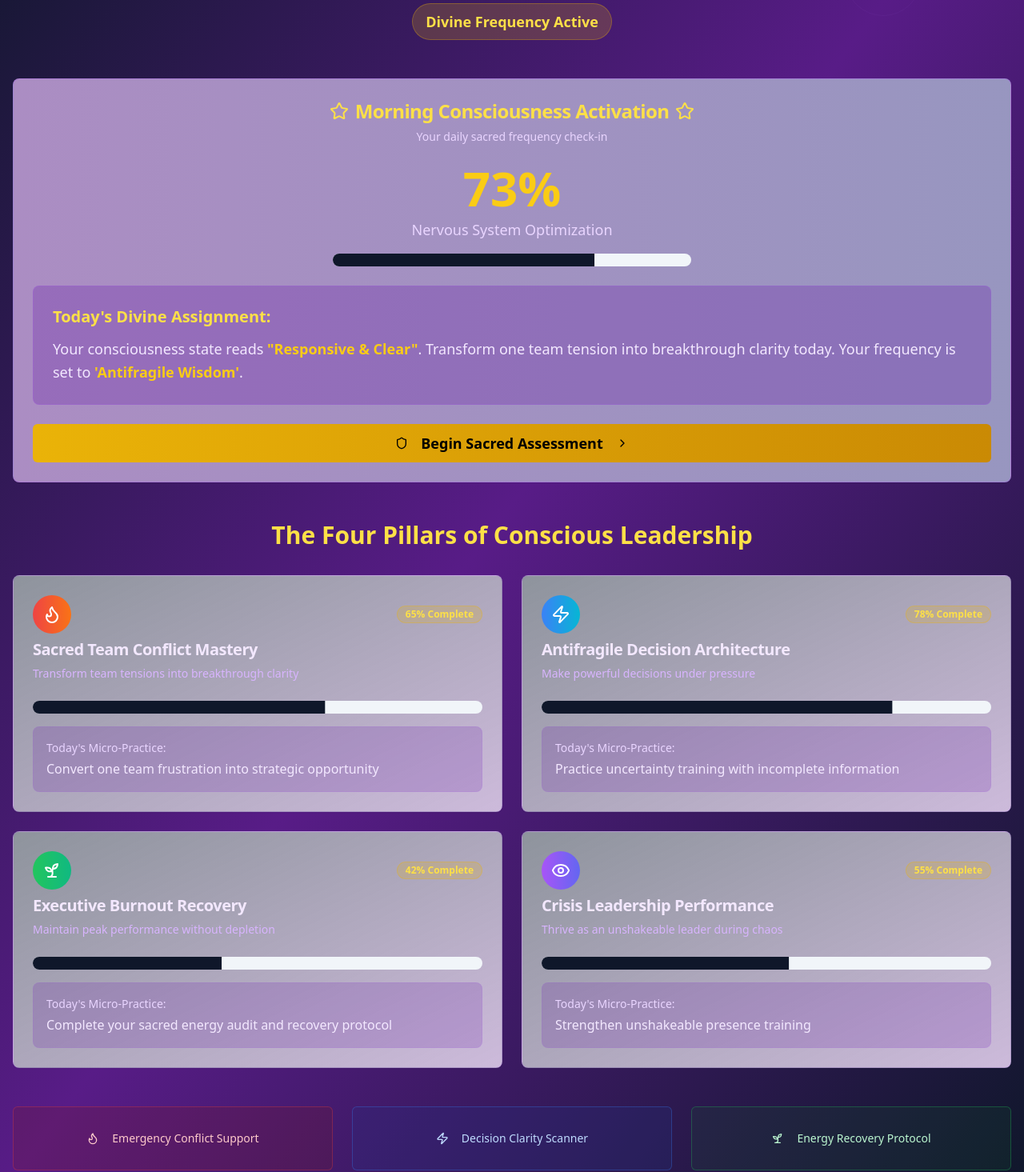
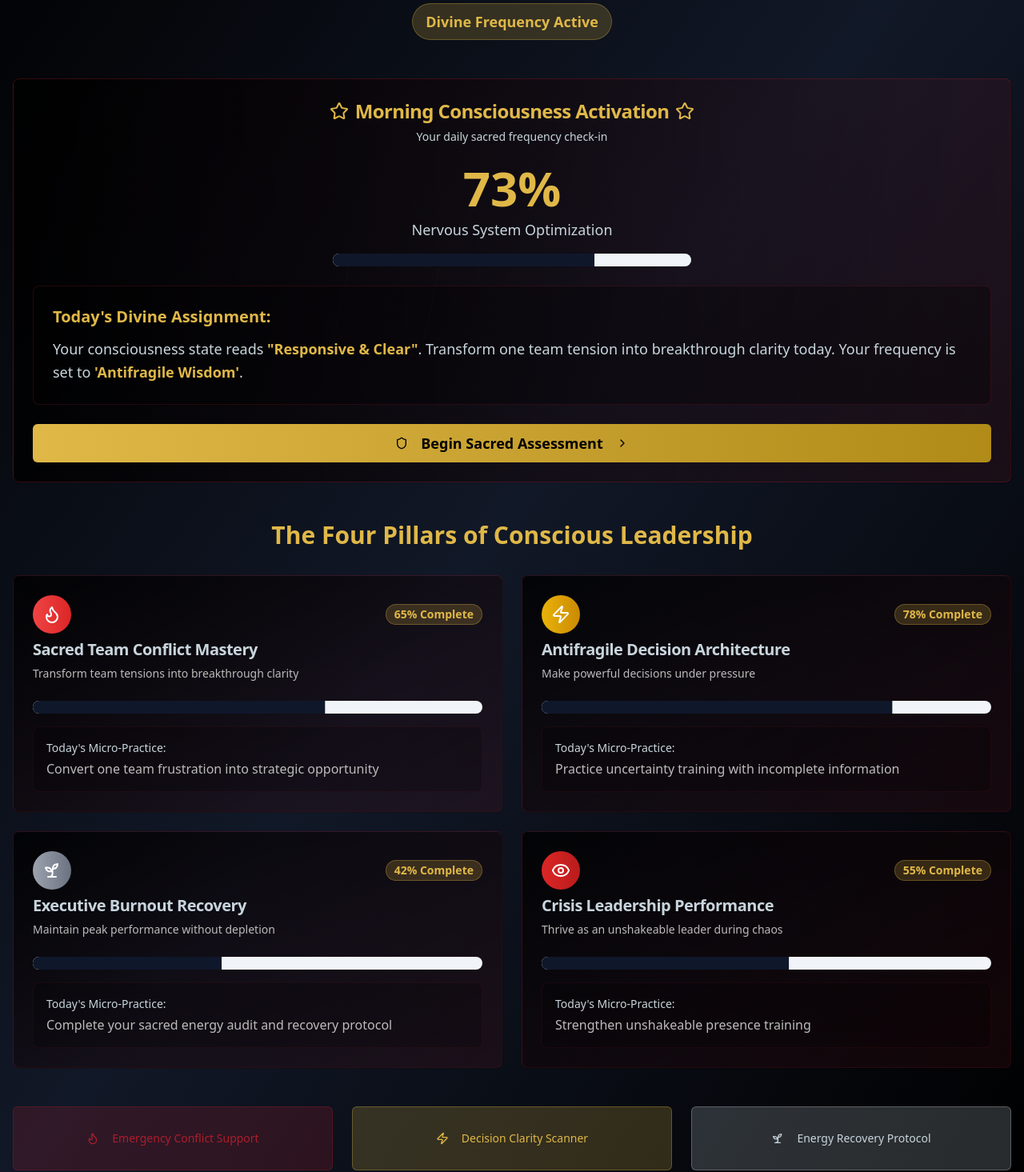
Before and after one commit to FutureGenLeaders/Leadership-Laboratory-, a React (Vite) app: page / in a window 1280 px wide. Shown: the part 236-1701 px from the top of the page at 80% size. Built offline with nearby package versions, Linux system fonts and the light colour scheme.

Commit message:
Refactor: Apply brand colors
Update the application's color scheme to reflect the provided brand colors.

```diff
--- a/src/pages/Assessment.tsx
+++ b/src/pages/Assessment.tsx
@@ -1,4 +1,3 @@
-
 import { useState } from "react";
 import { useNavigate } from "react-router-dom";
 import { Button } from "@/components/ui/button";
@@ -97,7 +96,7 @@ const Assessment = () => {
 
     let level = "Initiate";
     let description = "Beginning the consciousness journey";
-    let color = "from-red-400 to-orange-400";
+    let color = "from-red-400 to-red-500";
 
     if (percentage >= 85) {
       level = "Ruthless Sanusi";
@@ -106,11 +105,11 @@ const Assessment = () => {
     } else if (percentage >= 70) {
       level = "Master";
       description = "Advanced consciousness practitioner";
-      color = "from-purple-400 to-indigo-400";
+      color = "from-yellow-500 to-red-500";
     } else if (percentage >= 55) {
       level = "Practitioner";
       description = "Developing conscious leadership skills";
-      color = "from-blue-400 to-cyan-400";
+      color = "from-gray-400 to-gray-500";
     }
 
     return { level, description, percentage, color };
@@ -120,28 +119,32 @@ const Assessment = () => {
     const results = calculateResults();
 
     return (
-      <div className="min-h-screen bg-gradient-to-br from-slate-900 via-purple-900 to-slate-900 p-4">
+      <div className="min-h-screen bg-gradient-to-br from-black via-gray-900 to-black p-4">
         <div className="container mx-auto max-w-2xl">
           <Button
             variant="ghost"
             onClick={() => navigate('/')}
-            className="mb-6 text-purple-300 hover:text-yellow-300"
+            className="mb-6 hover:text-yellow-300"
+            style={{ color: '#C9D5DD' }}
           >
             <ArrowLeft className="w-4 h-4 mr-2" />
             Return to Dashboard
           </Button>
 
-          <Card className="bg-gradient-to-br from-purple-900/50 to-indigo-900/50 border-purple-500/30">
+          <Card className="border" style={{
+            background: 'linear-gradient(to bottom right, rgba(0, 0, 0, 0.8), rgba(173, 30, 45, 0.1))',
+            borderColor: 'rgba(173, 30, 45, 0.3)'
+          }}>
             <CardHeader className="text-center">
               <div className="flex justify-center mb-4">
                 <div className={`p-6 rounded-full bg-gradient-to-r ${results.color}`}>
                   <Crown className="w-12 h-12 text-white" />
                 </div>
               </div>
-              <CardTitle className="text-3xl text-yellow-300">
+              <CardTitle className="text-3xl" style={{ color: '#E0B848' }}>
                 Sacred Assessment Complete
               </CardTitle>
-              <CardDescription className="text-purple-200 text-lg">
+              <CardDescription className="text-lg" style={{ color: '#C9D5DD' }}>
                 Your consciousness profile has been revealed
               </CardDescription>
             </CardHeader>
@@ -150,46 +153,52 @@ const Assessment = () => {
                 <Badge className={`bg-gradient-to-r ${results.color} text-white text-xl px-6 py-3 mb-4`}>
                   {results.level}
                 </Badge>
-                <div className="text-6xl font-bold text-yellow-400 mb-2">
+                <div className="text-6xl font-bold mb-2" style={{ color: '#E0B848' }}>
                   {results.percentage}%
                 </div>
-                <p className="text-lg text-purple-200">{results.description}</p>
+                <p className="text-lg" style={{ color: '#C9D5DD' }}>{results.description}</p>
                 <Progress value={results.percentage} className="w-full max-w-md mx-auto mt-4" />
               </div>
 
-              <div className="bg-purple-800/30 rounded-lg p-6 border border-purple-500/20">
-                <h3 className="text-xl font-semibold text-yellow-300 mb-4 flex items-center">
+              <div className="rounded-lg p-6 border" style={{
+                backgroundColor: 'rgba(0, 0, 0, 0.3)',
+                borderColor: 'rgba(173, 30, 45, 0.2)'
+              }}>
+                <h3 className="text-xl font-semibold mb-4 flex items-center" style={{ color: '#E0B848' }}>
                   <Star className="w-5 h-5 mr-2" />
                   Your Sacred Development Path
                 </h3>
 
                 <div className="space-y-3">
                   <div className="flex justify-between items-center">
-                    <span className="text-purple-200">Nervous System Mastery</span>
-                    <span className="text-yellow-400 font-semibold">{answers[0] * 25}%</span>
+                    <span style={{ color: '#C9D5DD' }}>Nervous System Mastery</span>
+                    <span className="font-semibold" style={{ color: '#E0B848' }}>{answers[0] * 25}%</span>
                   </div>
                   <div className="flex justify-between items-center">
-                    <span className="text-purple-200">Decision Architecture</span>
-                    <span className="text-yellow-400 font-semibold">{answers[1] * 25}%</span>
+                    <span style={{ color: '#C9D5DD' }}>Decision Architecture</span>
+                    <span className="font-semibold" style={{ color: '#E0B848' }}>{answers[1] * 25}%</span>
                   </div>
                   <div className="flex justify-between items-center">
-                    <span className="text-purple-200">Conflict Mastery</span>
-                    <span className="text-yellow-400 font-semibold">{answers[2] * 25}%</span>
+                    <span style={{ color: '#C9D5DD' }}>Conflict Mastery</span>
+                    <span className="font-semibold" style={{ color: '#E0B848' }}>{answers[2] * 25}%</span>
                   </div>
                   <div className="flex justify-between items-center">
-                    <span className="text-purple-200">Energy Sovereignty</span>
-                    <span className="text-yellow-400 font-semibold">{answers[3] * 25}%</span>
+                    <span style={{ color: '#C9D5DD' }}>Energy Sovereignty</span>
+                    <span className="font-semibold" style={{ color: '#E0B848' }}>{answers[3] * 25}%</span>
                   </div>
                   <div className="flex justify-between items-center">
-                    <span className="text-purple-200">Crisis Leadership</span>
-                    <span className="text-yellow-400 font-semibold">{answers[4] * 25}%</span>
+                    <span style={{ color: '#C9D5DD' }}>Crisis Leadership</span>
+                    <span className="font-semibold" style={{ color: '#E0B848' }}>{answers[4] * 25}%</span>
                   </div>
                 </div>
               </div>
 
-              <div className="bg-yellow-500/10 rounded-lg p-6 border border-yellow-500/20">
-                <h3 className="text-lg font-semibold text-yellow-300 mb-2">Divine Guidance:</h3>
-                <p className="text-yellow-200">
+              <div className="rounded-lg p-6 border" style={{
+                backgroundColor: 'rgba(224, 184, 72, 0.1)',
+                borderColor: 'rgba(224, 184, 72, 0.2)'
+              }}>
+                <h3 className="text-lg font-semibold mb-2" style={{ color: '#E0B848' }}>Divine Guidance:</h3>
+                <p style={{ color: '#C9D5DD' }}>
                   {results.percentage >= 70
                     ? "Your consciousness frequency is strong. Focus on refining your mastery and sharing wisdom with others."
                     : results.percentage >= 40
@@ -201,7 +210,8 @@ const Assessment = () => {
 
               <Button
                 onClick={() => navigate('/')}
-                className="w-full bg-gradient-to-r from-yellow-500 to-yellow-600 hover:from-yellow-600 hover:to-yellow-700 text-black font-semibold text-lg py-6"
+                className="w-full font-semibold text-lg py-6 text-black"
+                style={{ background: 'linear-gradient(to right, #E0B848, #B08B18)' }}
               >
                 Begin Your Sacred Practice
               </Button>
@@ -217,32 +227,40 @@ const Assessment = () => {
   const progress = ((currentQuestion + 1) / questions.length) * 100;
 
   return (
-    <div className="min-h-screen bg-gradient-to-br from-slate-900 via-purple-900 to-slate-900 p-4">
+    <div className="min-h-screen bg-gradient-to-br from-black via-gray-900 to-black p-4">
       <div className="container mx-auto max-w-2xl">
         <Button
           variant="ghost"
           onClick={() => navigate('/')}
-          className="mb-6 text-purple-300 hover:text-yellow-300"
+          className="mb-6 hover:text-yellow-300"
+          style={{ color: '#C9D5DD' }}
         >
           <ArrowLeft className="w-4 h-4 mr-2" />
           Return to Dashboard
         </Button>
 
-        <Card className="bg-gradient-to-br from-purple-900/50 to-indigo-900/50 border-purple-500/30">
+        <Card className="border" style={{
+          background: 'linear-gradient(to bottom right, rgba(0, 0, 0, 0.8), rgba(173, 30, 45, 0.1))',
+          borderColor: 'rgba(173, 30, 45, 0.3)'
+        }}>
           <CardHeader>
             <div className="flex items-center justify-between mb-4">
-              <Badge className="bg-yellow-500/20 text-yellow-300 border-yellow-500/30">
+              <Badge style={{
+                backgroundColor: 'rgba(224, 184, 72, 0.2)',
+                color: '#E0B848',
+                borderColor: 'rgba(224, 184, 72, 0.3)'
+              }}>
                 Question {currentQuestion + 1} of {questions.length}
               </Badge>
-              <div className={`p-3 rounded-full bg-gradient-to-r from-purple-500 to-indigo-500`}>
+              <div className="p-3 rounded-full bg-gradient-to-r from-red-500 to-red-600">
                 <IconComponent className="w-6 h-6 text-white" />
               </div>
             </div>
             <Progress value={progress} className="mb-4" />
-            <CardTitle className="text-xl text-yellow-300">
+            <CardTitle className="text-xl" style={{ color: '#E0B848' }}>
               {currentQ.category}
             </CardTitle>
-            <CardDescription className="text-purple-200 text-lg">
+            <CardDescription className="text-lg" style={{ color: '#C9D5DD' }}>
               {currentQ.question}
             </CardDescription>
           </CardHeader>
@@ -253,10 +271,15 @@ const Assessment = () => {
                   key={index}
                   variant="outline"
                   onClick={() => handleAnswer(option.value)}
-                  className="w-full text-left h-auto p-6 bg-purple-800/20 hover:bg-purple-700/30 border-purple-500/30 hover:border-yellow-500/50 text-purple-100 hover:text-yellow-200 transition-all duration-300"
+                  className="w-full text-left h-auto p-6 transition-all duration-300"
+                  style={{
+                    backgroundColor: 'rgba(0, 0, 0, 0.2)',
+                    borderColor: 'rgba(173, 30, 45, 0.3)',
+                    color: '#C9D5DD'
+                  }}
                 >
                   <div className="flex items-start">
-                    <div className="w-8 h-8 rounded-full bg-gradient-to-r from-purple-500 to-indigo-500 flex items-center justify-center text-white font-bold mr-4 mt-1">
+                    <div className="w-8 h-8 rounded-full bg-gradient-to-r from-red-500 to-red-600 flex items-center justify-center text-white font-bold mr-4 mt-1">
                       {index + 1}
                     </div>
                     <span className="text-base leading-relaxed">{option.text}</span>
--- a/src/pages/Index.tsx
+++ b/src/pages/Index.tsx
@@ -26,7 +26,7 @@ const Index = () => {
       title: "Sacred Team Conflict Mastery",
       description: "Transform team tensions into breakthrough clarity",
       icon: Flame,
-      color: "from-red-500 to-orange-500",
+      color: "from-red-500 to-red-600",
       progress: 65,
       dailyChallenge: "Convert one team frustration into strategic opportunity"
     },
@@ -35,7 +35,7 @@ const Index = () => {
       title: "Antifragile Decision Architecture",
       description: "Make powerful decisions under pressure",
       icon: Zap,
-      color: "from-blue-500 to-cyan-500",
+      color: "from-yellow-500 to-yellow-600",
       progress: 78,
       dailyChallenge: "Practice uncertainty training with incomplete information"
     },
@@ -44,7 +44,7 @@ const Index = () => {
       title: "Executive Burnout Recovery",
       description: "Maintain peak performance without depletion",
       icon: Sprout,
-      color: "from-green-500 to-emerald-500",
+      color: "from-gray-400 to-gray-500",
       progress: 42,
       dailyChallenge: "Complete your sacred energy audit and recovery protocol"
     },
@@ -53,74 +53,82 @@ const Index = () => {
       title: "Crisis Leadership Performance",
       description: "Thrive as an unshakeable leader during chaos",
       icon: Eye,
-      color: "from-purple-500 to-indigo-500",
+      color: "from-red-600 to-red-700",
       progress: 55,
       dailyChallenge: "Strengthen unshakeable presence training"
     }
   ];
 
   return (
-    <div className="min-h-screen bg-gradient-to-br from-slate-900 via-purple-900 to-slate-900">
+    <div className="min-h-screen bg-gradient-to-br from-black via-gray-900 to-black">
       {/* Sacred Geometry Background Pattern */}
       <div className="absolute inset-0 opacity-10">
-        <div className="absolute top-20 left-20 w-32 h-32 border border-gold-400 rotate-45 animate-pulse"></div>
-        <div className="absolute top-40 right-32 w-24 h-24 border border-purple-400 rounded-full animate-pulse delay-1000"></div>
-        <div className="absolute bottom-32 left-1/3 w-28 h-28 border border-gold-400 transform rotate-12 animate-pulse delay-2000"></div>
+        <div className="absolute top-20 left-20 w-32 h-32 border border-yellow-400 rotate-45 animate-pulse" style={{ borderColor: '#E0B848' }}></div>
+        <div className="absolute top-40 right-32 w-24 h-24 border border-red-500 rounded-full animate-pulse delay-1000" style={{ borderColor: '#AD1E2D' }}></div>
+        <div className="absolute bottom-32 left-1/3 w-28 h-28 border border-yellow-500 transform rotate-12 animate-pulse delay-2000" style={{ borderColor: '#B08B18' }}></div>
       </div>
 
       <div className="relative z-10 container mx-auto px-4 py-8">
         {/* Header */}
         <div className="text-center mb-12">
           <div className="flex items-center justify-center mb-4">
-            <Crown className="w-8 h-8 text-yellow-400 mr-3" />
-            <h1 className="text-4xl md:text-6xl font-bold bg-gradient-to-r from-yellow-400 via-yellow-300 to-yellow-400 bg-clip-text text-transparent">
+            <Crown className="w-8 h-8 mr-3" style={{ color: '#E0B848' }} />
+            <h1 className="text-4xl md:text-6xl font-bold bg-gradient-to-r from-yellow-400 via-yellow-300 to-yellow-400 bg-clip-text text-transparent"
+                style={{ background: `linear-gradient(to right, #E0B848, #B08B18, #E0B848)`, WebkitBackgroundClip: 'text', WebkitTextFillColor: 'transparent' }}>
               Sacred Leadership
             </h1>
-            <Crown className="w-8 h-8 text-yellow-400 ml-3" />
+            <Crown className="w-8 h-8 ml-3" style={{ color: '#E0B848' }} />
           </div>
-          <h2 className="text-2xl md:text-3xl font-semibold text-purple-300 mb-4">
+          <h2 className="text-2xl md:text-3xl font-semibold mb-4" style={{ color: '#C9D5DD' }}>
             Consciousness Platform
           </h2>
-          <p className="text-lg text-gray-300 max-w-2xl mx-auto mb-6">
+          <p className="text-lg max-w-2xl mx-auto mb-6" style={{ color: '#BDBBBB' }}>
             Transform from reactive stress-leader into an antifragile consciousness master.
             Your digital Ruthless Sanusi delivering precise wisdom when you need it most.
           </p>
-          <Badge className="bg-yellow-500/20 text-yellow-300 border-yellow-500/30 text-lg px-4 py-2">
+          <Badge className="text-lg px-4 py-2" style={{ backgroundColor: 'rgba(224, 184, 72, 0.2)', color: '#E0B848', borderColor: 'rgba(224, 184, 72, 0.3)' }}>
             Divine Frequency Active
           </Badge>
         </div>
 
         {/* Morning Consciousness Check-in */}
-        <Card className="mb-12 bg-gradient-to-r from-purple-900/50 to-indigo-900/50 border-purple-500/30">
+        <Card className="mb-12 bg-gradient-to-r border" style={{
+          background: 'linear-gradient(to right, rgba(0, 0, 0, 0.8), rgba(173, 30, 45, 0.1))',
+          borderColor: 'rgba(173, 30, 45, 0.3)'
+        }}>
           <CardHeader className="text-center">
-            <CardTitle className="text-2xl text-yellow-300 flex items-center justify-center">
+            <CardTitle className="text-2xl flex items-center justify-center" style={{ color: '#E0B848' }}>
               <Star className="w-6 h-6 mr-2" />
               Morning Consciousness Activation
               <Star className="w-6 h-6 ml-2" />
             </CardTitle>
-            <CardDescription className="text-purple-200">
+            <CardDescription style={{ color: '#C9D5DD' }}>
               Your daily sacred frequency check-in
             </CardDescription>
           </CardHeader>
           <CardContent className="space-y-6">
             <div className="text-center">
-              <div className="text-6xl font-bold text-yellow-400 mb-2">{consciousnessLevel}%</div>
-              <p className="text-lg text-purple-200">Nervous System Optimization</p>
+              <div className="text-6xl font-bold mb-2" style={{ color: '#E0B848' }}>{consciousnessLevel}%</div>
+              <p className="text-lg" style={{ color: '#C9D5DD' }}>Nervous System Optimization</p>
               <Progress value={consciousnessLevel} className="w-full max-w-md mx-auto mt-4" />
             </div>
 
-            <div className="bg-purple-800/30 rounded-lg p-6 border border-purple-500/20">
-              <h3 className="text-xl font-semibold text-yellow-300 mb-3">Today's Divine Assignment:</h3>
-              <p className="text-purple-100 text-lg leading-relaxed">
-                Your consciousness state reads <span className="text-yellow-400 font-semibold">"Responsive & Clear"</span>.
+            <div className="rounded-lg p-6 border" style={{
+              backgroundColor: 'rgba(0, 0, 0, 0.3)',
+              borderColor: 'rgba(173, 30, 45, 0.2)'
+            }}>
+              <h3 className="text-xl font-semibold mb-3" style={{ color: '#E0B848' }}>Today's Divine Assignment:</h3>
+              <p className="text-lg leading-relaxed" style={{ color: '#C9D5DD' }}>
+                Your consciousness state reads <span className="font-semibold" style={{ color: '#E0B848' }}>"Responsive & Clear"</span>.
                 Transform one team tension into breakthrough clarity today. Your frequency is set to
-                <span className="text-yellow-400 font-semibold"> 'Antifragile Wisdom'</span>.
+                <span className="font-semibold" style={{ color: '#E0B848' }}> 'Antifragile Wisdom'</span>.
               </p>
             </div>
 
             <Button
               onClick={() => navigate('/assessment')}
-              className="w-full bg-gradient-to-r from-yellow-500 to-yellow-600 hover:from-yellow-600 hover:to-yellow-700 text-black font-semibold text-lg py-6"
+              className="w-full font-semibold text-lg py-6 text-black"
+              style={{ background: 'linear-gradient(to right, #E0B848, #B08B18)' }}
             >
               <Shield className="w-5 h-5 mr-2" />
               Begin Sacred Assessment
@@ -131,7 +139,7 @@ const Index = () => {
 
         {/* Four Pillars */}
         <div className="mb-12">
-          <h2 className="text-3xl font-bold text-center text-yellow-300 mb-8">
+          <h2 className="text-3xl font-bold text-center mb-8" style={{ color: '#E0B848' }}>
             The Four Pillars of Conscious Leadership
           </h2>
 
@@ -141,7 +149,11 @@ const Index = () => {
               return (
                 <Card
                   key={pillar.id}
-                  className="group hover:scale-105 transition-all duration-300 cursor-pointer bg-gradient-to-br from-slate-800/50 to-purple-900/30 border-purple-500/20 hover:border-yellow-500/40"
+                  className="group hover:scale-105 transition-all duration-300 cursor-pointer border"
+                  style={{
+                    background: 'linear-gradient(to bottom right, rgba(0, 0, 0, 0.8), rgba(173, 30, 45, 0.1))',
+                    borderColor: 'rgba(173, 30, 45, 0.2)'
+                  }}
                   onClick={() => navigate(`/pillar/${pillar.id}`)}
                 >
                   <CardHeader>
@@ -149,22 +161,29 @@ const Index = () => {
                       <div className={`p-3 rounded-full bg-gradient-to-r ${pillar.color}`}>
                         <IconComponent className="w-6 h-6 text-white" />
                       </div>
-                      <Badge className="bg-yellow-500/20 text-yellow-300 border-yellow-500/30">
+                      <Badge className="text-sm" style={{
+                        backgroundColor: 'rgba(224, 184, 72, 0.2)',
+                        color: '#E0B848',
+                        borderColor: 'rgba(224, 184, 72, 0.3)'
+                      }}>
                         {pillar.progress}% Complete
                       </Badge>
                     </div>
-                    <CardTitle className="text-xl text-purple-100 group-hover:text-yellow-300 transition-colors">
+                    <CardTitle className="text-xl group-hover:text-yellow-300 transition-colors" style={{ color: '#C9D5DD' }}>
                       {pillar.title}
                     </CardTitle>
-                    <CardDescription className="text-purple-300">
+                    <CardDescription style={{ color: '#BDBBBB' }}>
                       {pillar.description}
                     </CardDescription>
                   </CardHeader>
                   <CardContent>
                     <Progress value={pillar.progress} className="mb-4" />
-                    <div className="bg-purple-800/20 rounded-lg p-4 border border-purple-500/10">
-                      <p className="text-sm text-purple-200 font-medium mb-1">Today's Micro-Practice:</p>
-                      <p className="text-purple-100">{pillar.dailyChallenge}</p>
+                    <div className="rounded-lg p-4 border" style={{
+                      backgroundColor: 'rgba(0, 0, 0, 0.2)',
+                      borderColor: 'rgba(173, 30, 45, 0.1)'
+                    }}>
+                      <p className="text-sm font-medium mb-1" style={{ color: '#C9D5DD' }}>Today's Micro-Practice:</p>
+                      <p style={{ color: '#BDBBBB' }}>{pillar.dailyChallenge}</p>
                     </div>
                   </CardContent>
                 </Card>
@@ -177,7 +196,12 @@ const Index = () => {
         <div className="grid md:grid-cols-3 gap-6">
           <Button
             variant="outline"
-            className="h-20 bg-red-900/20 hover:bg-red-900/40 border-red-500/30 text-red-200 hover:text-red-100"
+            className="h-20 transition-colors"
+            style={{
+              backgroundColor: 'rgba(173, 30, 45, 0.2)',
+              borderColor: 'rgba(173, 30, 45, 0.3)',
+              color: '#AD1E2D'
+            }}
             onClick={() => navigate('/emergency')}
           >
             <Flame className="w-6 h-6 mr-2" />
@@ -186,7 +210,12 @@ const Index = () => {
 
           <Button
             variant="outline"
-            className="h-20 bg-blue-900/20 hover:bg-blue-900/40 border-blue-500/30 text-blue-200 hover:text-blue-100"
+            className="h-20 transition-colors"
+            style={{
+              backgroundColor: 'rgba(224, 184, 72, 0.2)',
+              borderColor: 'rgba(224, 184, 72, 0.3)',
+              color: '#E0B848'
+            }}
             onClick={() => navigate('/decisions')}
           >
             <Zap className="w-6 h-6 mr-2" />
@@ -195,7 +224,12 @@ const Index = () => {
 
           <Button
             variant="outline"
-            className="h-20 bg-green-900/20 hover:bg-green-900/40 border-green-500/30 text-green-200 hover:text-green-100"
+            className="h-20 transition-colors"
+            style={{
+              backgroundColor: 'rgba(201, 213, 221, 0.2)',
+              borderColor: 'rgba(201, 213, 221, 0.3)',
+              color: '#C9D5DD'
+            }}
             onClick={() => navigate('/recovery')}
           >
             <Sprout className="w-6 h-6 mr-2" />
```
